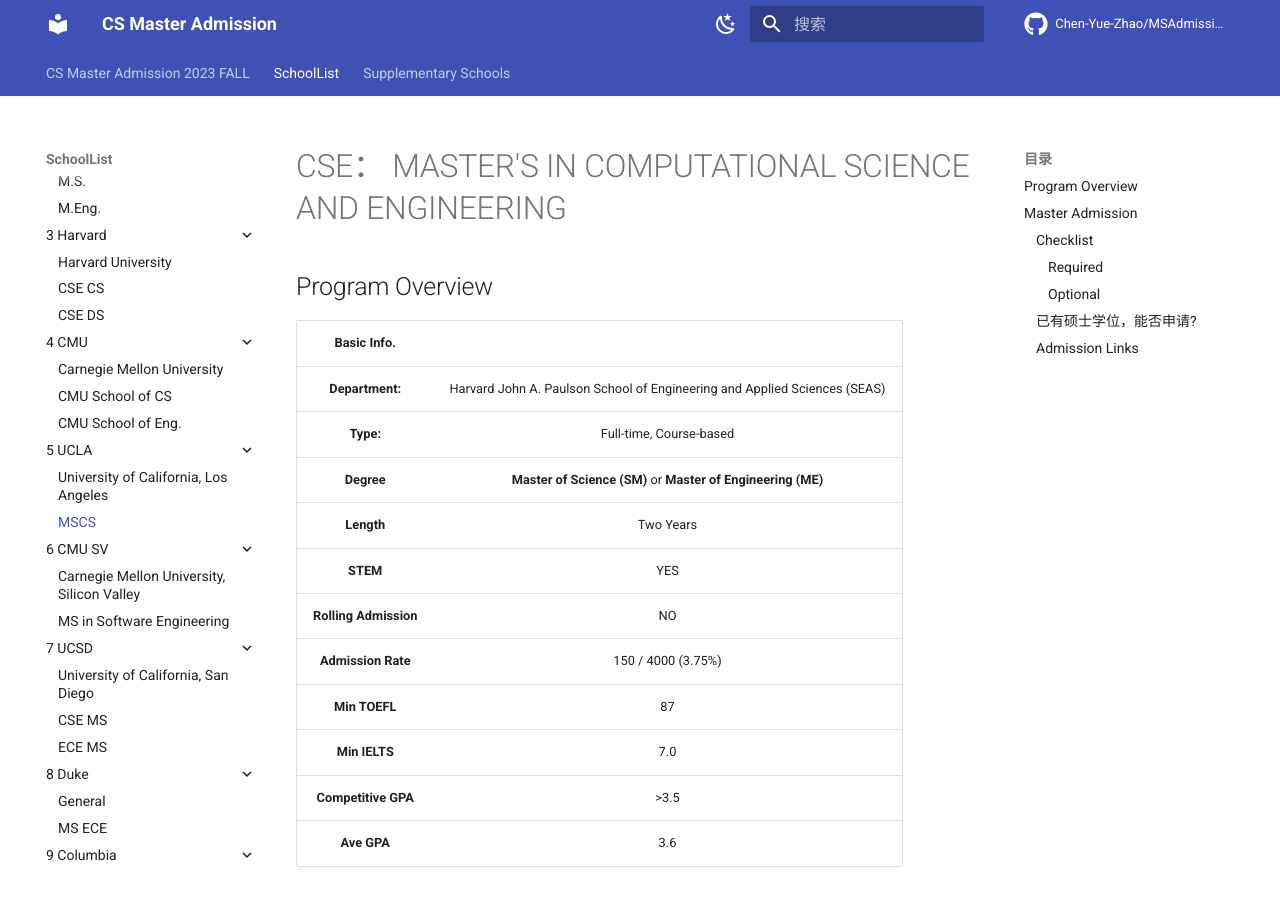
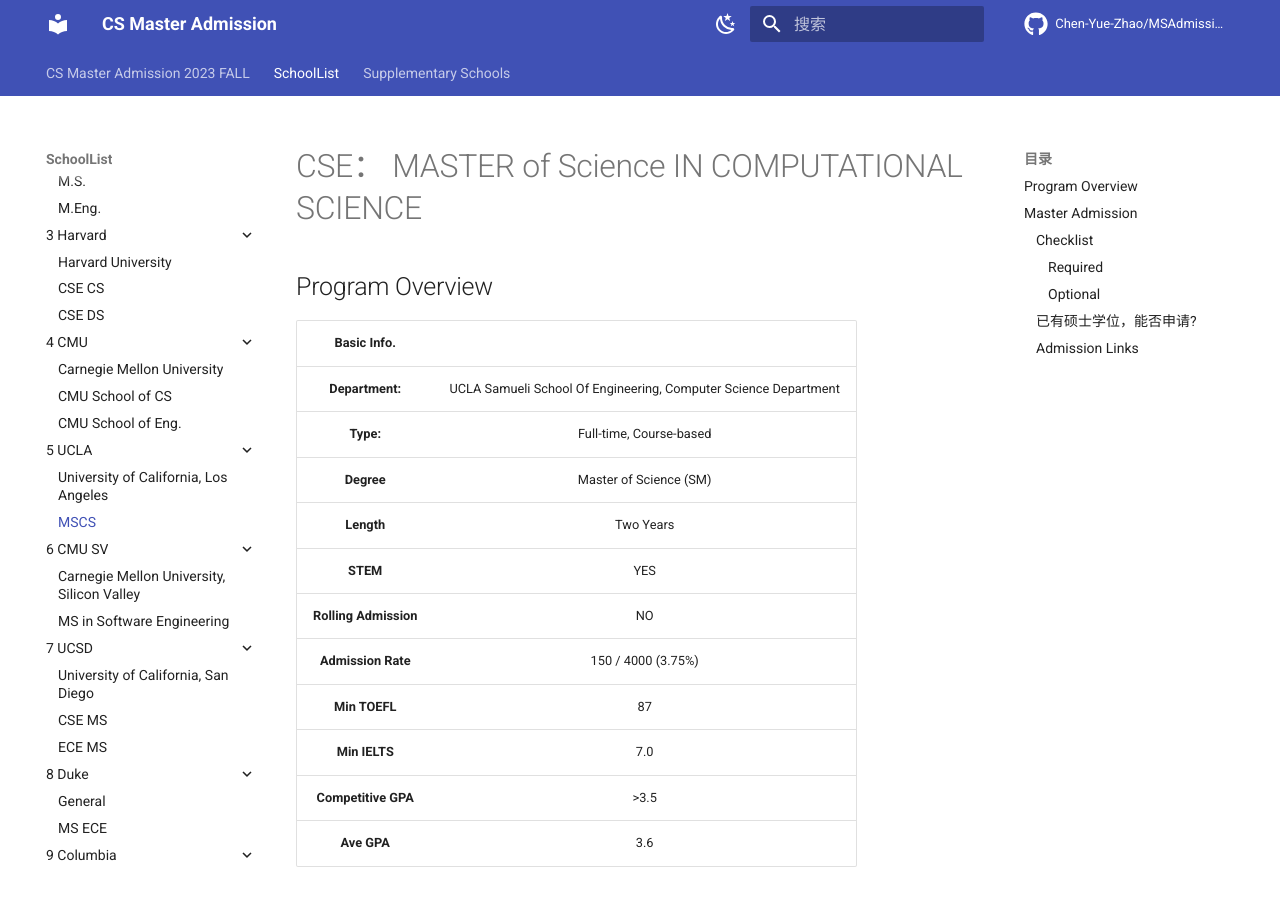
Before and after one commit to Chen-Yue-Zhao/MSAdmissionSite_mkdocs, an MkDocs documentation site: the page built from docs/SchoolList/UCLA/MSCS.md, in a window 1280 px wide and 900 px high. Built offline with MkDocs 1.6.1 and Material for MkDocs 9.7.7, drawn with Linux system fonts in a browser that asks for light colours; comment, search, counter and statistics services are not loaded.

Commit message:
UCLA MSCS 2

```diff
--- a/docs/SchoolList/UCLA/MSCS.md
+++ b/docs/SchoolList/UCLA/MSCS.md
@@ -1,12 +1,12 @@
-# CSE： MASTER'S IN COMPUTATIONAL SCIENCE AND ENGINEERING
+# CSE： MASTER of Science IN COMPUTATIONAL SCIENCE
 
 ## Program Overview
 
 |Basic Info.||
 | :---: | :---: |
-| **Department:** |  Harvard John A. Paulson School of Engineering and Applied Sciences (SEAS) |
+| **Department:** |  UCLA Samueli School Of Engineering, Computer Science Department |
 | **Type:** | Full-time, Course-based |
-| **Degree** | **Master of Science (SM)** or **Master of Engineering (ME)**  |
+| **Degree** | Master of Science (SM)|
 | **Length** | Two Years |
 | **STEM** | YES |
 | **Rolling Admission** | NO |
```
Also changed, not shown: 1 other file.
